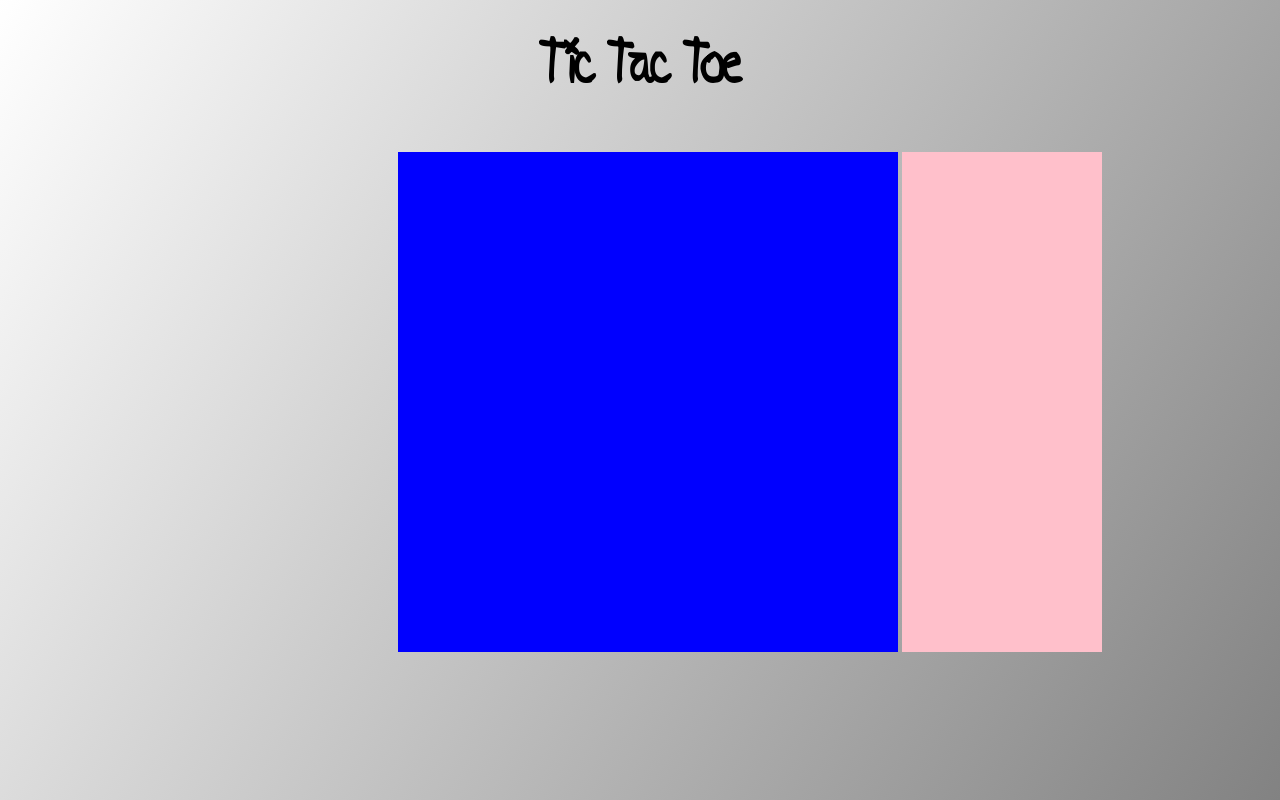
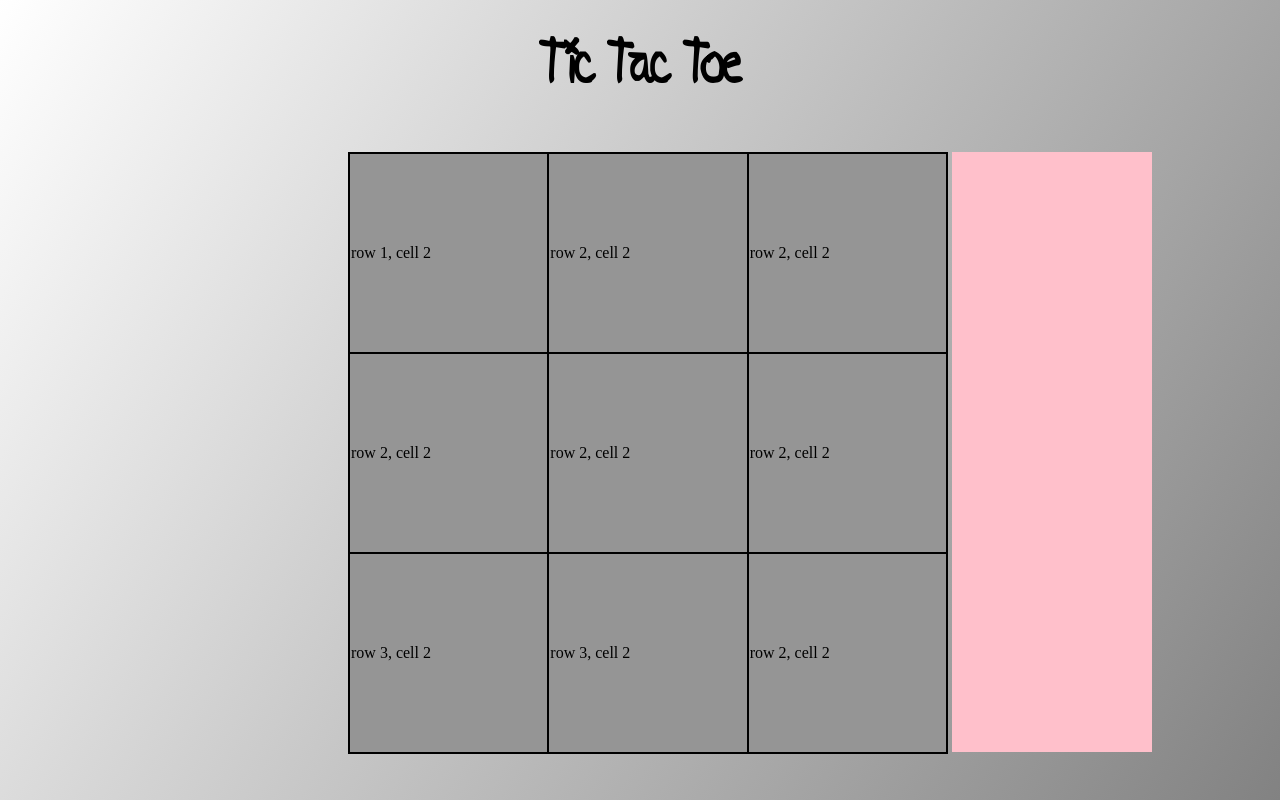
Before and after one commit to nicholasqiao/TicTacToe, a PHP site: page /TTT/ in a window 1280 px wide. Run offline with PHP 8.4, Linux system fonts and the light colour scheme.

Commit message:
UI Updates
Commented out htaccess as to view pages on htdocs

```diff
--- a/htdocs/gamepage.css
+++ b/htdocs/gamepage.css
@@ -18,10 +18,15 @@ h1 {
     font-style:normal;
 }
 
+table, th, td {
+    border: 1px solid black;
+    border-spacing: 0px;
+}
+
 #playfield {
-    width: 500px;
-    height: 500px;
-    background-color: blue;
+    width: 600px;
+    height: 600px;
+    background-color: #959595;
     display: inline-block;
     margin-left: 220px;
 
@@ -29,7 +34,7 @@ h1 {
 
 #chatbox {
     width: 200px;
-    height: 500px;
+    height: 600px;
     background-color: pink;
     display: inline-block;
 }
@@ -37,3 +42,7 @@ h1 {
 #wrapper {
     text-align: center;
 }
+
+#a{
+
+}
--- a/htdocs/home.html
+++ b/htdocs/home.html
@@ -8,7 +8,7 @@ By: Nicholas Qiao
 </head>
 <body>
 	<h1 id="welcome">Team Wombat - Tic Tac Toe Game</h1>
-	<form class="loginbox" action="../php/app/login.php" method="POST">
+	<form class="loginbox" action="login.php" method="POST">
 	<h1><span class="log-in">Log In</span> or <span class="sign-up">Sign Up</span></h1>
 
 	<p class="loginfield">
--- a/htdocs/index.html
+++ b/htdocs/index.html
@@ -7,7 +7,23 @@
 	<h1>Tic Tac Toe</h1>
 	<div id="wrapper">
 		<div id="playfield">
-
+			<table>
+				<tr>
+					<td height="200" width="200" id="a"> row 1, cell 2 </td>
+					<td height="200" width="200" id="b"> row 2, cell 2 </td>
+					<td height="200" width="200" id="c"> row 2, cell 2 </td>
+				</tr>
+				<tr>
+					<td height="200" width="200" id="d"> row 2, cell 2 </td>
+					<td height="200" width="200" id="e"> row 2, cell 2 </td>
+					<td height="200" width="200" id="f"> row 2, cell 2 </td>
+				</tr>
+				<tr>
+					<td height="200" width="200" id="g"> row 3, cell 2 </td>
+					<td height="200" width="200" id="h"> row 3, cell 2 </td>
+					<td height="200" width="200" id="i"> row 2, cell 2 </td>
+				</tr>
+			</table>
 		</div>
 
 		<div id="chatbox">
--- a/htdocs/signup.html
+++ b/htdocs/signup.html
@@ -9,7 +9,7 @@ By: Nicholas Qiao
 <body>
 <h1 id="welcome">Account Registration</h1>
 
-<form class="loginbox" action="../php/app/signup.php" method="POST">
+<form class="loginbox" action="signup.php" method="POST">
 	<div class="signupfield">
 		<label for="firstname" id="dfdf">Username: </label></br>
 		<input name="username" type="text" class="signupfield" maxlength="26" id="dfdf">
```
Also changed, not shown: htdocs/.htaccess (deleted), htdocs/README.md.
